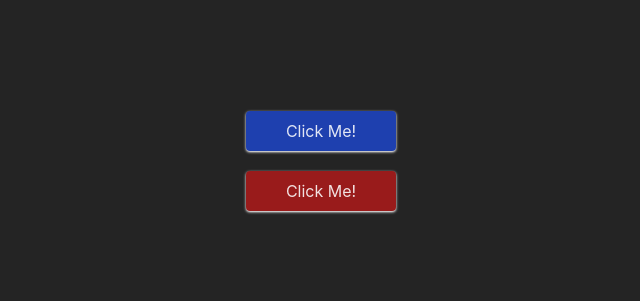
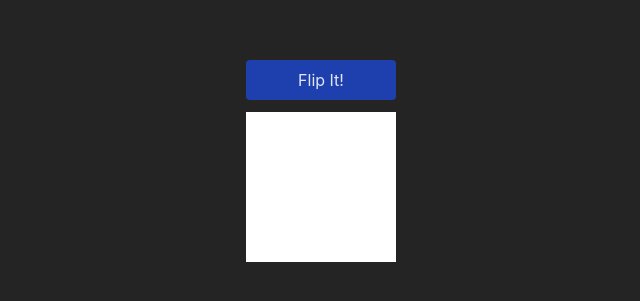
Before and after one commit to kid-us/Framer, a React (Vite) app: page / in a window 1280 px wide. Shown: the part 259-560 px from the top of the page, without its empty margins (319-959 px from the left). Built offline with nearby package versions, Linux system fonts and the light colour scheme.

Commit message:
Animation Controls

```diff
--- a/src/App.tsx
+++ b/src/App.tsx
@@ -1,5 +1,6 @@
 import "./App.css";
-import Gestures from "./components/Gestures";
+import AnimationControls from "./components/AnimationControls";
+// import Gestures from "./components/Gestures";
 // import BasicMotion from "./components/BasicMotion";
 
 function App() {
@@ -8,7 +9,8 @@ function App() {
       <div className="container mx-auto py-5">
         <div className="grid justify-center items-center h-[100vh] gap-7">
           {/* <BasicMotion /> */}
-          <Gestures />
+          {/* <Gestures /> */}
+          <AnimationControls />
         </div>
       </div>
     </>
--- /dev/null
+++ b/src/components/AnimationControls.tsx
@@ -0,0 +1,33 @@
+import { motion, useAnimationControls } from "framer-motion";
+
+const AnimationControls = () => {
+  const controls = useAnimationControls();
+
+  const handleFlip = () => {
+    controls.start("flip");
+  };
+
+  return (
+    <div>
+      <button
+        onClick={handleFlip}
+        className="bg-blue-800 w-[150px] rounded p-2 mb-3 block"
+      >
+        Flip It!
+      </button>
+
+      <motion.div
+        variants={{
+          initial: { rotate: "0deg" },
+          flip: { rotate: "360deg" },
+        }}
+        transition={{ duration: 0.5 }}
+        initial={"initial"}
+        animate={controls}
+        className="w-[150px] h-[150px] bg-white"
+      ></motion.div>
+    </div>
+  );
+};
+
+export default AnimationControls;
```
